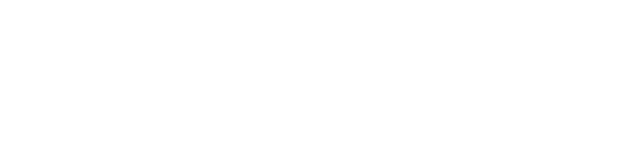
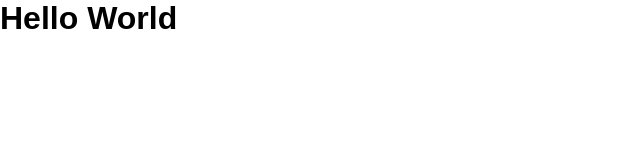
Before and after one commit to jalusw/encre, a website built with Vite: page index.html in a window 1280 px wide. Shown: the whole page, without its empty margins (0-640 px from the left). Built offline with nearby package versions, Linux system fonts and the light colour scheme.

Commit message:
feat: add components, styles, and initialization logic
- add css reset, variables, font utilities
- add initialization app logic
- add markdown editor component
- add file tree component

```diff
--- /dev/null
+++ b/src/components/markdown-editor.js
@@ -0,0 +1,13 @@
+export default class MarkdownEditor extends HTMLElement {
+  constructor() {
+    super();
+  }
+
+  connectedCallback() {
+    this.innerHTML = `<div contentEditable>
+    <h1>Hello World </h1>
+      </div>`;
+  }
+}
+
+customElements.define("markdown-editor", MarkdownEditor);
--- a/src/main.js
+++ b/src/main.js
@@ -1,9 +1,27 @@
 import "./styles/style.css";
+import "./pages/main.js";
 
-document.addEventListener("DOMContentLoaded", () => {
+const init = () => {
+  initServiceWorker();
+  initRouting();
+}
+
+const initServiceWorker = () => {
   if ("serviceWorker" in navigator) {
     navigator.serviceWorker.register("/service-worker.js");
   } else {
-    console.warn("Service workers are not supported in this browser.");
+    console.error("Service workers are not supported in this browser.");
   }
-});
+}
+
+const initRouting = () => {
+  const pages = {
+    '/': '<main-page/>',
+  };
+  const path = window.location.pathname;
+  const app = document.getElementById('app');
+
+  app.innerHTML = pages[path];
+}
+
+document.addEventListener("DOMContentLoaded", init);
--- /dev/null
+++ b/src/pages/main.js
@@ -0,0 +1,23 @@
+import '../components/markdown-editor.js';
+
+export default class MainPage extends HTMLElement {
+  constructor() {
+    super();
+  }
+
+  connectedCallback() {
+    this.innerHTML = `
+      <style>
+        .main-page {
+          display: flex;
+        }
+      </style>
+      <main class="main-page">
+        <file-tree></file-tree>
+        <markdown-editor></markdown-editor>
+      </main>
+    `;
+  }
+}
+
+customElements.define('main-page', MainPage);
--- a/src/styles/style.css
+++ b/src/styles/style.css
@@ -1,11 +1,60 @@
-@layer reset {
-}
+@layer base {
+  * {
+    margin: 0;
+    padding: 0;
+  }
 
-@layer base {
+  *, *::before, *::after{
+    box-sizing: border-box;
+  }
+
+  :root {
+
+    --font-sans: Arial, system-ui, sans-serif;
+    --font-serif: serif;
+
+    --color-background: #fff;
+    --color-background-dark: #000;
+
+    --color-foreground: #000;
+    --color-foreground-dark: #fff;
+
+    --breakpoint-sm: 450px;
+    --breakpoint-md: 768px;
+    --breakpoint-lg: 1084px;
+  }
+
+  body {
+    font-family: var(--font-sans);
+
+    background: light-dark(
+      var(--color-background),
+      var(--color-background-dark)
+    );
+    color: light-dark(
+      var(--color-foreground),
+      var(--color-foreground-dark)
+    );
+  }
 }
 
 @layer components {
+  @media screen and (min-width: var(--breakpoint-sm)) {
+  }
+
+  @media screen and (min-width: var(--breakpoint-md)) {
+  }
+
+  @media screen and (min-width: var(--breakpoint-lg)) {
+  }
 }
 
 @layer utilities {
+  .font-sans {
+    font-family: var(--font-sans);
+  }
+
+  .font-serif {
+    font-family: var(--font-serif);
+  }
 }
```
Also changed, not shown: src/components/file-tree.js (added, +11 -0 lines).
